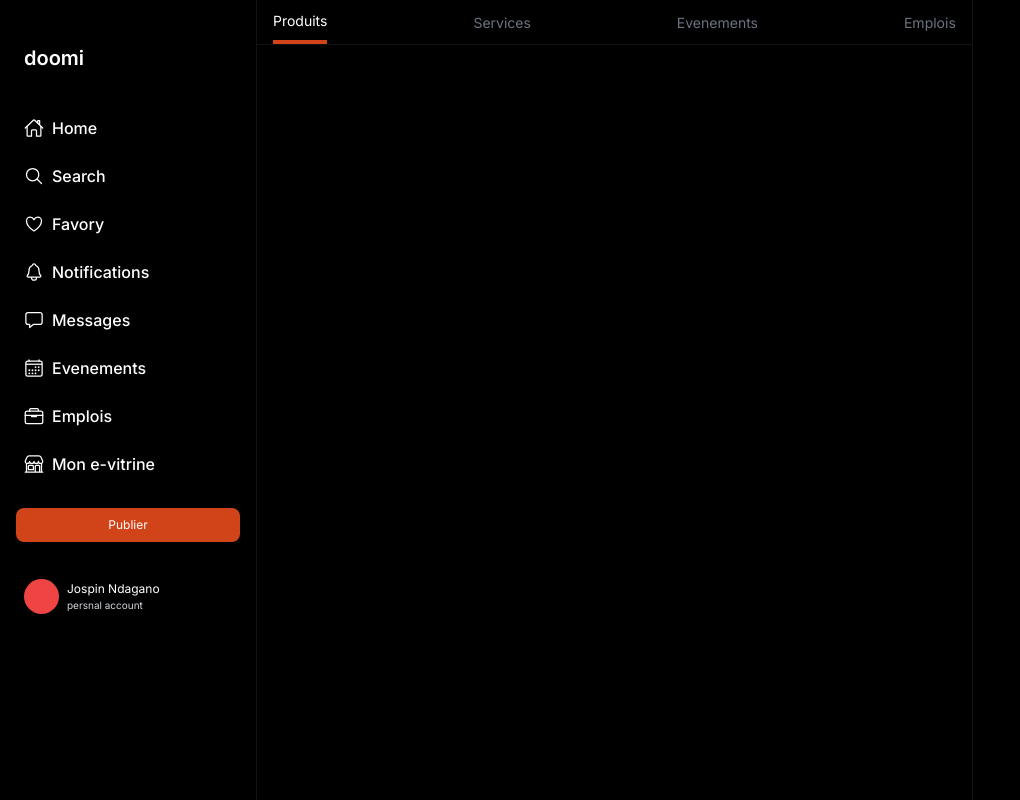
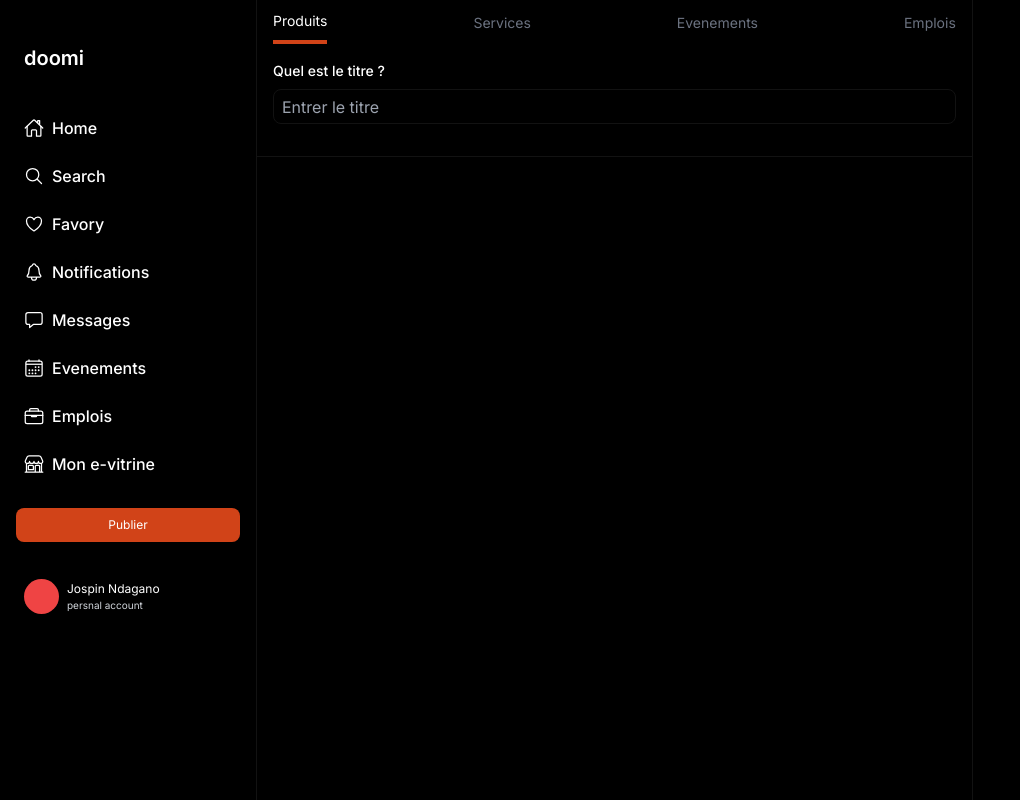
Before and after one commit to Jospin6/doomi, a Next.js app: page /nouveau in a window 1280 px wide. Shown: the whole page, without its empty margins (0-1020 px from the left). Built offline with nearby package versions, Linux system fonts and the light colour scheme.

Commit message:
Add design to the Input component

```diff
--- a/src/app/nouveau/page.tsx
+++ b/src/app/nouveau/page.tsx
@@ -1,4 +1,5 @@
 import { CategoryItem } from "@/components/CategoryItem";
+import { Input } from "@/components/Input";
 import { SearchBar } from "@/components/SearchBar";
 
 export default function Nouveau() {
@@ -11,6 +12,9 @@ export default function Nouveau() {
                     <CategoryItem title="Evenements" />
                     <CategoryItem title="Emplois" />
                 </div>
+                <div className="p-4 ">
+                    <Input type="text" id="title" placeholder="Entrer le titre" label="Quel est le titre ?"/>
+                </div>
             </div>
         </div>
 
--- a/src/components/Input.tsx
+++ b/src/components/Input.tsx
@@ -1,6 +1,20 @@
-export const Input = () => {
-    return <div>
-        <label htmlFor=""></label><br/>
-        <input type="text" />
+
+type InputProps = {
+    type: string,
+    id: string,
+    placeholder: string,
+    label: string
+
+}
+
+export const Input = ({type, id, placeholder, label}: InputProps) => {
+    return <div className="mb-4 text-white">
+        <label htmlFor={id} className="font-[500] text-[14px] block mb-2"> {label} </label>
+        <input
+            type={type}
+            className="w-full border-[1px] h-[35px] rounded-lg border-[#121212]
+            outline-none mr-2 bg-transparent pl-2"
+            id={id}
+            placeholder={placeholder}/>
     </div>
 }
--- a/src/components/SearchBar.tsx
+++ b/src/components/SearchBar.tsx
@@ -19,7 +19,7 @@ export const SearchBar = ({ isHidden = false, hideOtherComp = false, topTitle }:
             <div className="flex items-center mt-2 w-full rounded-lg bg-[#121212] h-[35px]">
                 <input
                     type="text"
-                    className="w-[95%] outline-none mr-2 bg-transparent pl-2 text-gray-500"
+                    className="w-[95%] outline-none mr-2 bg-transparent pl-2"
                     placeholder="Rechercher sur doomi" />
                 <IoSearchOutline className="text-white cursor-pointer" />
             </div>
```
